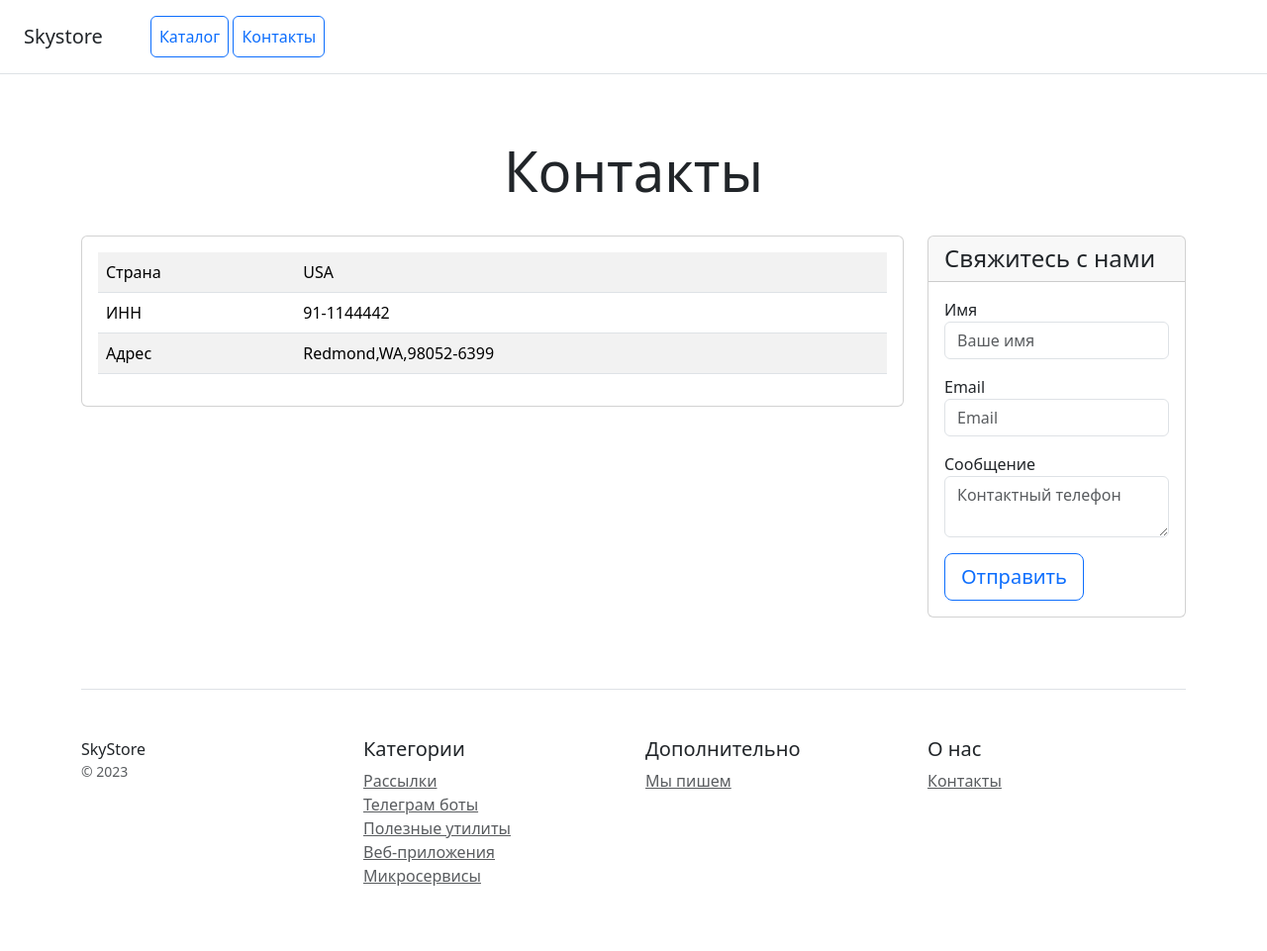
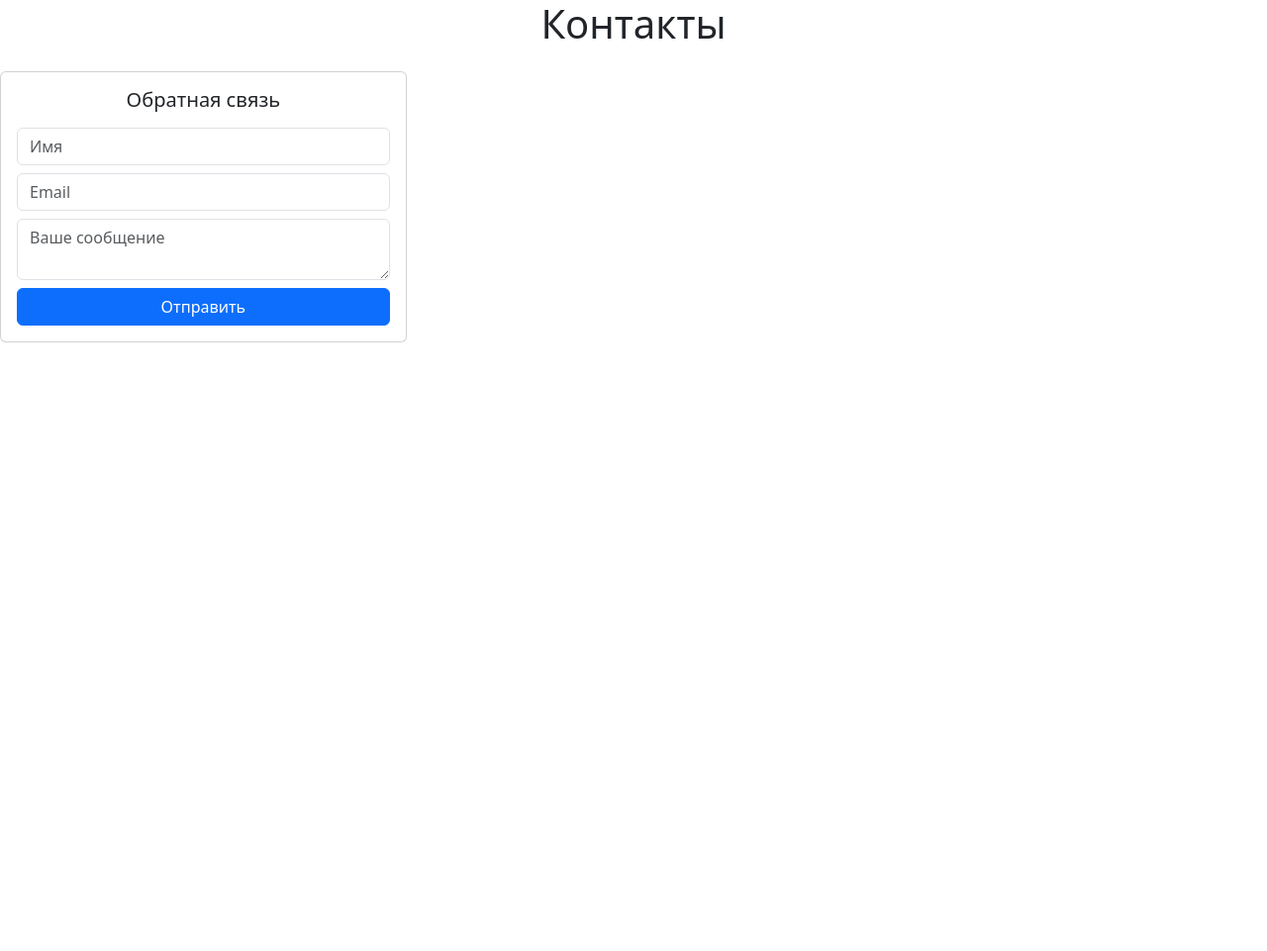
Before and after one commit to petrovi-4/homework_20.1, a Django app: page /contacts/ in a window 1280 px wide. Shown: the whole page at 99% size. After the commit the page ends 346 px from the top, so only its background shows below. Run offline with Django 3.2, Linux system fonts and the light colour scheme.

Commit message:
renew home.html & contacts.html

```diff
--- a/catalog/templates/catalog/contacts.html
+++ b/catalog/templates/catalog/contacts.html
@@ -1,106 +1,136 @@
+{#<!doctype html>#}
+{#<html lang="en">#}
+{#<head>#}
+{#    <meta charset="utf-8">#}
+{#    <meta name="viewport" content="width=device-width, initial-scale=1">#}
+{#    <title>Skystore</title>#}
+{#    <link href="https://cdn.jsdelivr.net/npm/bootstrap@5.3.2/dist/css/bootstrap.min.css" rel="stylesheet" integrity="sha384-T3c6CoIi6uLrA9TneNEoa7RxnatzjcDSCmG1MXxSR1GAsXEV/Dwwykc2MPK8M2HN" crossorigin="anonymous">#}
+{#</head>#}
+{#<body>#}
+{#<div class="d-flex flex-column flex-md-row align-items-center p-3 px-md-4 mb-3 bg-white border-bottom box-shadow">#}
+{#    <h5 class="my-0 mr-md-auto font-weight-normal">Skystore</h5>#}
+{#    <nav class="ms-5">#}
+{#        <a class="p-2 btn btn-outline-primary" href="/">Каталог</a>#}
+{#        <a class="p-2 btn btn-outline-primary" href="/contacts/">Контакты</a>#}
+{#    </nav>#}
+{#</div>#}
+{##}
+{#<div class="pricing-header px-3 py-3 pt-md-5 pb-md-4 mx-auto text-center">#}
+{#    <h1 class="display-4">Контакты</h1>#}
+{#</div>#}
+{##}
+{#<div class="container">#}
+{#    <div class="row text-start">#}
+{#        <div class="col-lg-9 col-md-6 col-sm-12">#}
+{#            <div class="card mb-4 box-shadow">#}
+{#                <div class="card-body">#}
+{#                    <table class="table table-striped">#}
+{#                        <tr>#}
+{#                            <td class="w-25">Страна</td>#}
+{#                            <td>USA</td>#}
+{#                        </tr>#}
+{#                        <tr>#}
+{#                            <td class="w-25">ИНН</td>#}
+{#                            <td>91-1144442</td>#}
+{#                        </tr>#}
+{#                        <tr>#}
+{#                            <td class="w-25">Адрес</td>#}
+{#                            <td>Redmond,WA,98052-6399</td>#}
+{#                        </tr>#}
+{#                    </table>#}
+{#                </div>#}
+{#            </div>#}
+{#        </div>#}
+{#        <div class="col-lg-3 col-md-6 col-sm-12">#}
+{#            <div class="card mb-4 box-shadow">#}
+{#                <div class="card-header">#}
+{#                    <h4 class="my-0 font-weight-normal">Свяжитесь с нами</h4>#}
+{#                </div>#}
+{#                <div class="card-body">#}
+{#                    <form method="post" action="" class="form-floating">#}
+{#                        {% csrf_token %}#}
+{#                        <div class="mb-3">#}
+{#                            <label for="name">Имя</label>#}
+{#                            <input type="text" name="name" class="form-control" id="name" placeholder="Ваше имя" required>#}
+{#                        </div>#}
+{#                        <div class="mb-3">#}
+{#                            <label for="email">Email</label>#}
+{#                            <input type="email" name="email" class="form-control" id="email" placeholder="Email" required>#}
+{#                        </div>#}
+{#                        <div class="mb-3">#}
+{#                            <label for="message">Сообщение</label>#}
+{#                            <textarea type="text" name="message" class="form-control" id="message" placeholder="Контактный телефон" required></textarea>#}
+{#                        </div>#}
+{#                        <button type="submit" class="btn btn-lg btn-block btn-outline-primary">Отправить</button>#}
+{#                    </form>#}
+{#                </div>#}
+{#            </div>#}
+{#        </div>#}
+{#    </div>#}
+{##}
+{##}
+{#    <footer class="pt-4 my-md-5 pt-md-5 border-top">#}
+{#        <div class="row">#}
+{#            <div class="col-12 col-md">#}
+{#                SkyStore#}
+{#                <small class="d-block mb-3 text-muted">&copy; 2023</small>#}
+{#            </div>#}
+{#            <div class="col-6 col-md">#}
+{#                <h5>Категории</h5>#}
+{#                <ul class="list-unstyled text-small">#}
+{#                    <li><a class="text-muted" href="#">Рассылки</a></li>#}
+{#                    <li><a class="text-muted" href="#">Телеграм боты</a></li>#}
+{#                    <li><a class="text-muted" href="#">Полезные утилиты</a></li>#}
+{#                    <li><a class="text-muted" href="#">Веб-приложения</a></li>#}
+{#                    <li><a class="text-muted" href="#">Микросервисы</a></li>#}
+{#                </ul>#}
+{#            </div>#}
+{#            <div class="col-6 col-md">#}
+{#                <h5>Дополнительно</h5>#}
+{#                <ul class="list-unstyled text-small">#}
+{#                    <li><a class="text-muted" href="#">Мы пишем</a></li>#}
+{#                </ul>#}
+{#            </div>#}
+{#            <div class="col-6 col-md">#}
+{#                <h5>О нас</h5>#}
+{#                <ul class="list-unstyled text-small">#}
+{#                    <li><a class="text-muted" href="/contacts/">Контакты</a></li>#}
+{#                </ul>#}
+{#            </div>#}
+{#        </div>#}
+{#    </footer>#}
+{#</div>#}
+{##}
+{#<script src="https://cdn.jsdelivr.net/npm/bootstrap@5.3.2/dist/js/bootstrap.bundle.min.js" integrity="sha384-C6RzsynM9kWDrMNeT87bh95OGNyZPhcTNXj1NW7RuBCsyN/o0jlpcV8Qyq46cDfL" crossorigin="anonymous"></script>#}
+{#</body>#}
+{#</html>#}
 <!doctype html>
 <html lang="en">
 <head>
     <meta charset="utf-8">
     <meta name="viewport" content="width=device-width, initial-scale=1">
-    <title>Skystore</title>
-    <link href="https://cdn.jsdelivr.net/npm/bootstrap@5.3.2/dist/css/bootstrap.min.css" rel="stylesheet" integrity="sha384-T3c6CoIi6uLrA9TneNEoa7RxnatzjcDSCmG1MXxSR1GAsXEV/Dwwykc2MPK8M2HN" crossorigin="anonymous">
+    <title>Контакты</title>
+    <link href="https://cdn.jsdelivr.net/npm/bootstrap@5.3.1/dist/css/bootstrap.min.css" rel="stylesheet"
+          integrity="sha384-4bw+/aepP/YC94hEpVNVgiZdgIC5+VKNBQNGCHeKRQN+PtmoHDEXuppvnDJzQIu9" crossorigin="anonymous">
 </head>
 <body>
-<div class="d-flex flex-column flex-md-row align-items-center p-3 px-md-4 mb-3 bg-white border-bottom box-shadow">
-    <h5 class="my-0 mr-md-auto font-weight-normal">Skystore</h5>
-    <nav class="ms-5">
-        <a class="p-2 btn btn-outline-primary" href="/">Каталог</a>
-        <a class="p-2 btn btn-outline-primary" href="/contacts/">Контакты</a>
-    </nav>
-</div>
-
-<div class="pricing-header px-3 py-3 pt-md-5 pb-md-4 mx-auto text-center">
-    <h1 class="display-4">Контакты</h1>
-</div>
-
-<div class="container">
-    <div class="row text-start">
-        <div class="col-lg-9 col-md-6 col-sm-12">
-            <div class="card mb-4 box-shadow">
-                <div class="card-body">
-                    <table class="table table-striped">
-                        <tr>
-                            <td class="w-25">Страна</td>
-                            <td>USA</td>
-                        </tr>
-                        <tr>
-                            <td class="w-25">ИНН</td>
-                            <td>91-1144442</td>
-                        </tr>
-                        <tr>
-                            <td class="w-25">Адрес</td>
-                            <td>Redmond,WA,98052-6399</td>
-                        </tr>
-                    </table>
-                </div>
-            </div>
-        </div>
-        <div class="col-lg-3 col-md-6 col-sm-12">
-            <div class="card mb-4 box-shadow">
-                <div class="card-header">
-                    <h4 class="my-0 font-weight-normal">Свяжитесь с нами</h4>
-                </div>
-                <div class="card-body">
-                    <form method="post" action="" class="form-floating">
-                        {% csrf_token %}
-                        <div class="mb-3">
-                            <label for="name">Имя</label>
-                            <input type="text" name="name" class="form-control" id="name" placeholder="Ваше имя" required>
-                        </div>
-                        <div class="mb-3">
-                            <label for="email">Email</label>
-                            <input type="email" name="email" class="form-control" id="email" placeholder="Email" required>
-                        </div>
-                        <div class="mb-3">
-                            <label for="message">Сообщение</label>
-                            <textarea type="text" name="message" class="form-control" id="message" placeholder="Контактный телефон" required></textarea>
-                        </div>
-                        <button type="submit" class="btn btn-lg btn-block btn-outline-primary">Отправить</button>
-                    </form>
-                </div>
+<h1 class="mb-4 text-center">Контакты</h1>
+<div class="row ">
+    <div class="col-4">
+        <div class="card">
+            <div class="card-body">
+                <h5 class="mb-3 text-center">Обратная связь</h5>
+                <form method="post">
+                            {% csrf_token %}
+                            <input name="name" class="form-control mb-2" placeholder="Имя" type="text">
+                            <input name="email" class="form-control mb-2" placeholder="Email" type="email">
+                            <textarea name="message" class="form-control mb-2" placeholder="Ваше сообщение"></textarea>
+                            <input class="btn btn-primary w-100" type="submit" value="Отправить" />
+                        </form>
             </div>
         </div>
     </div>
-
-
-    <footer class="pt-4 my-md-5 pt-md-5 border-top">
-        <div class="row">
-            <div class="col-12 col-md">
-                SkyStore
-                <small class="d-block mb-3 text-muted">&copy; 2023</small>
-            </div>
-            <div class="col-6 col-md">
-                <h5>Категории</h5>
-                <ul class="list-unstyled text-small">
-                    <li><a class="text-muted" href="#">Рассылки</a></li>
-                    <li><a class="text-muted" href="#">Телеграм боты</a></li>
-                    <li><a class="text-muted" href="#">Полезные утилиты</a></li>
-                    <li><a class="text-muted" href="#">Веб-приложения</a></li>
-                    <li><a class="text-muted" href="#">Микросервисы</a></li>
-                </ul>
-            </div>
-            <div class="col-6 col-md">
-                <h5>Дополнительно</h5>
-                <ul class="list-unstyled text-small">
-                    <li><a class="text-muted" href="#">Мы пишем</a></li>
-                </ul>
-            </div>
-            <div class="col-6 col-md">
-                <h5>О нас</h5>
-                <ul class="list-unstyled text-small">
-                    <li><a class="text-muted" href="/contacts/">Контакты</a></li>
-                </ul>
-            </div>
-        </div>
-    </footer>
 </div>
 
-<script src="https://cdn.jsdelivr.net/npm/bootstrap@5.3.2/dist/js/bootstrap.bundle.min.js" integrity="sha384-C6RzsynM9kWDrMNeT87bh95OGNyZPhcTNXj1NW7RuBCsyN/o0jlpcV8Qyq46cDfL" crossorigin="anonymous"></script>
 </body>
 </html>
```
Also changed, not shown: catalog/templates/catalog/home.html (+24 -50 lines).
